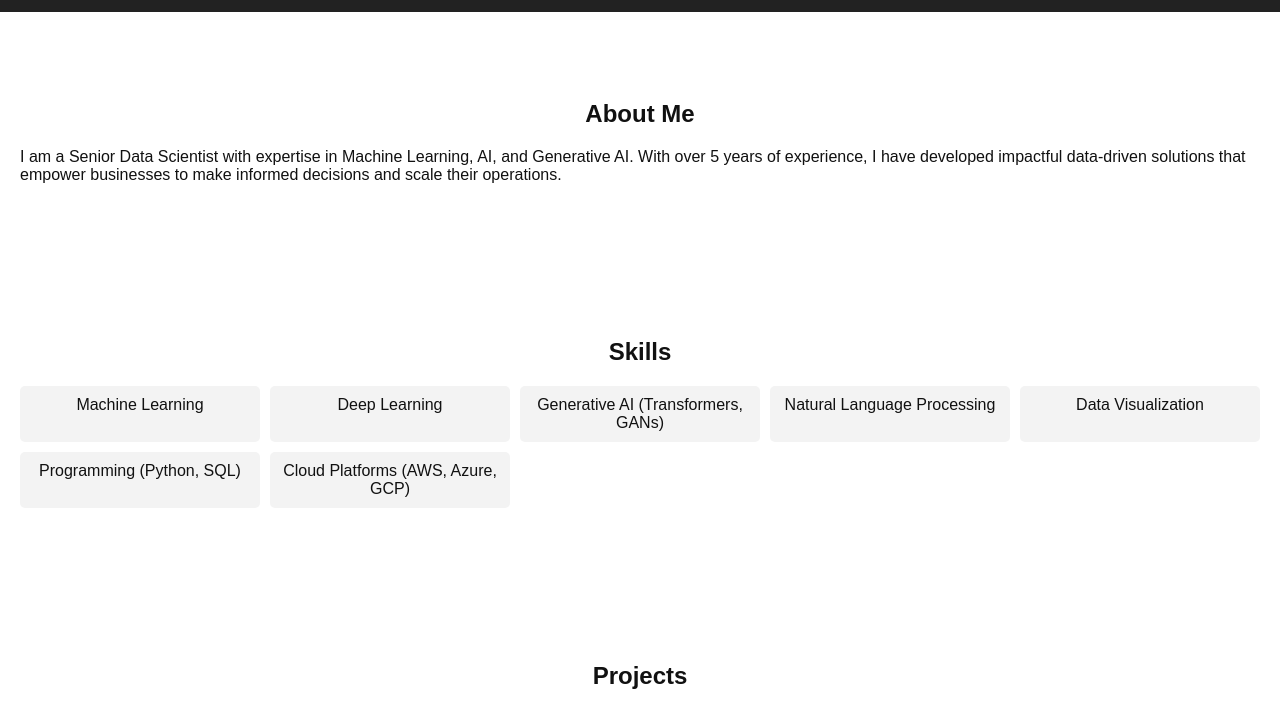
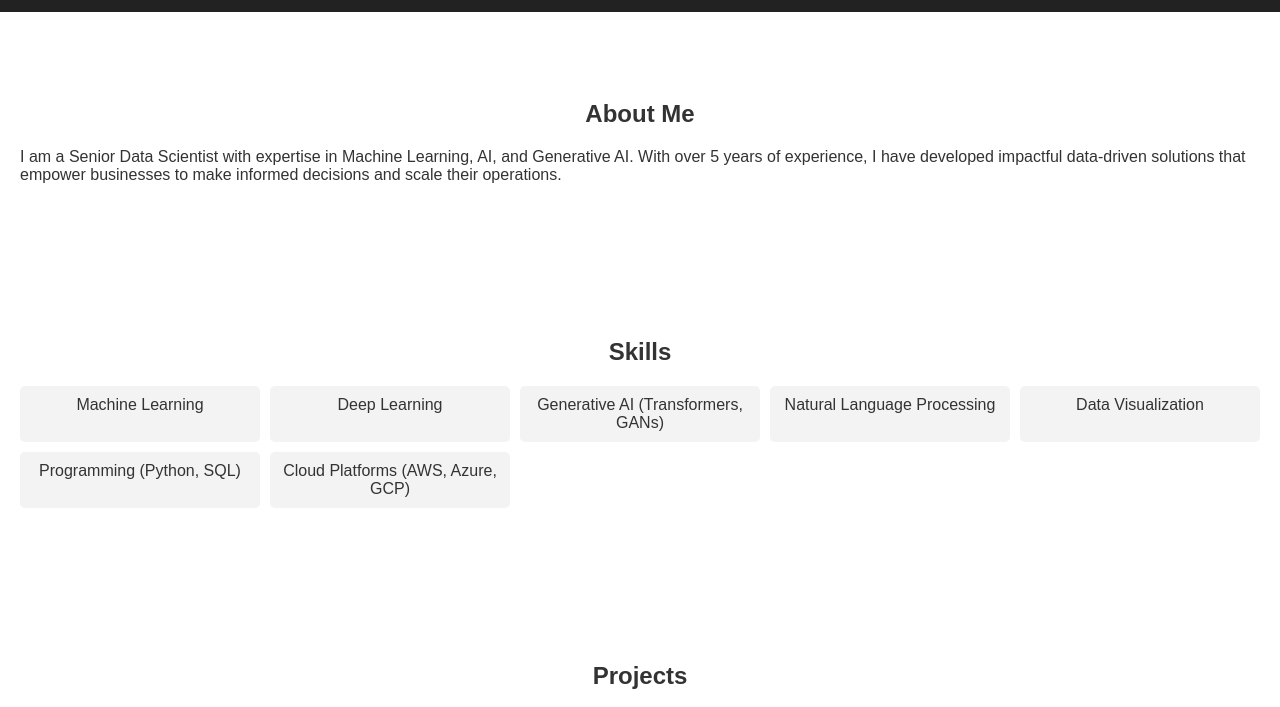
Before and after one commit to er-mehulkumar/Profile, a plain HTML site: page index.html in a window 1280 px wide. Shown: the part 55-762 px from the top of the page. Drawn offline with Linux system fonts and the light colour scheme.

Commit message:
Update styles.css

```diff
--- a/assets/styles.css
+++ b/assets/styles.css
@@ -2,7 +2,7 @@ body {
     font-family: Arial, sans-serif;
     margin: 0;
     padding: 0;
-    color: #111;
+    color: #333;
 }
 
 .navbar {
```
